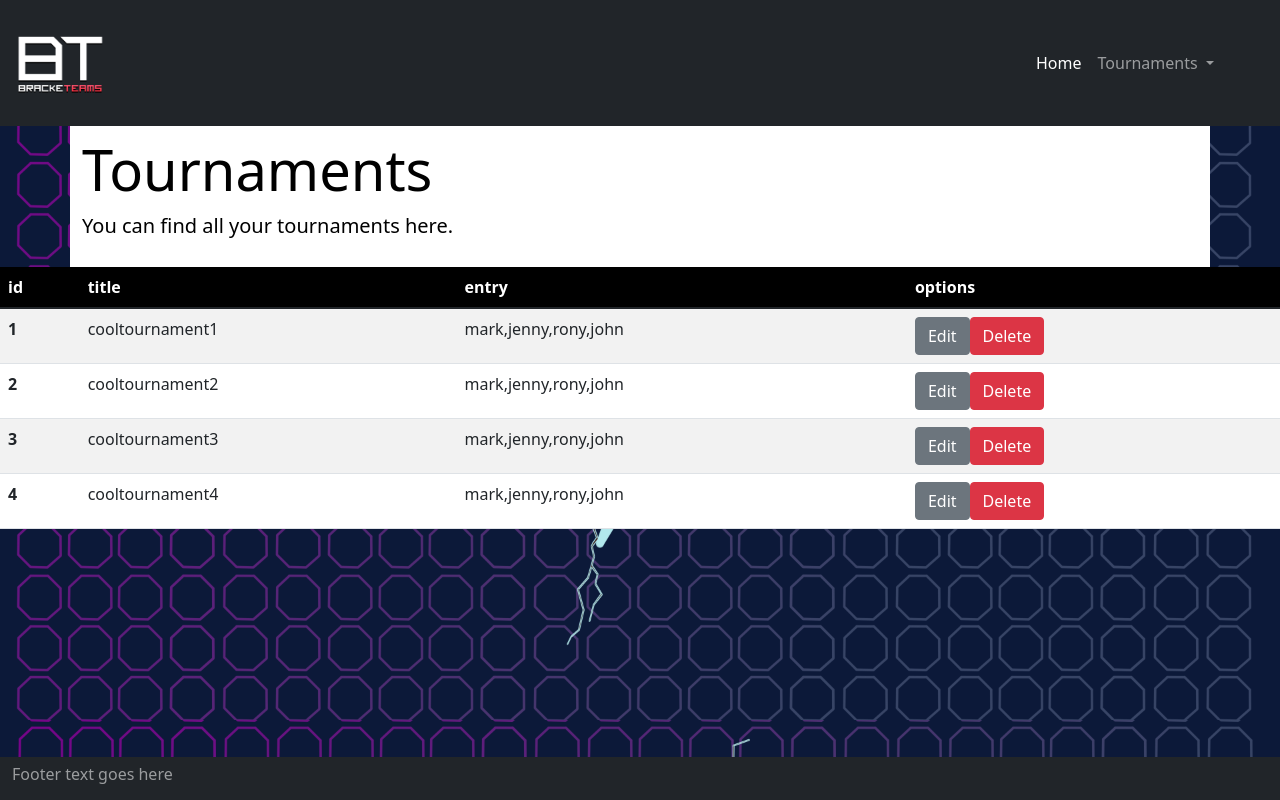
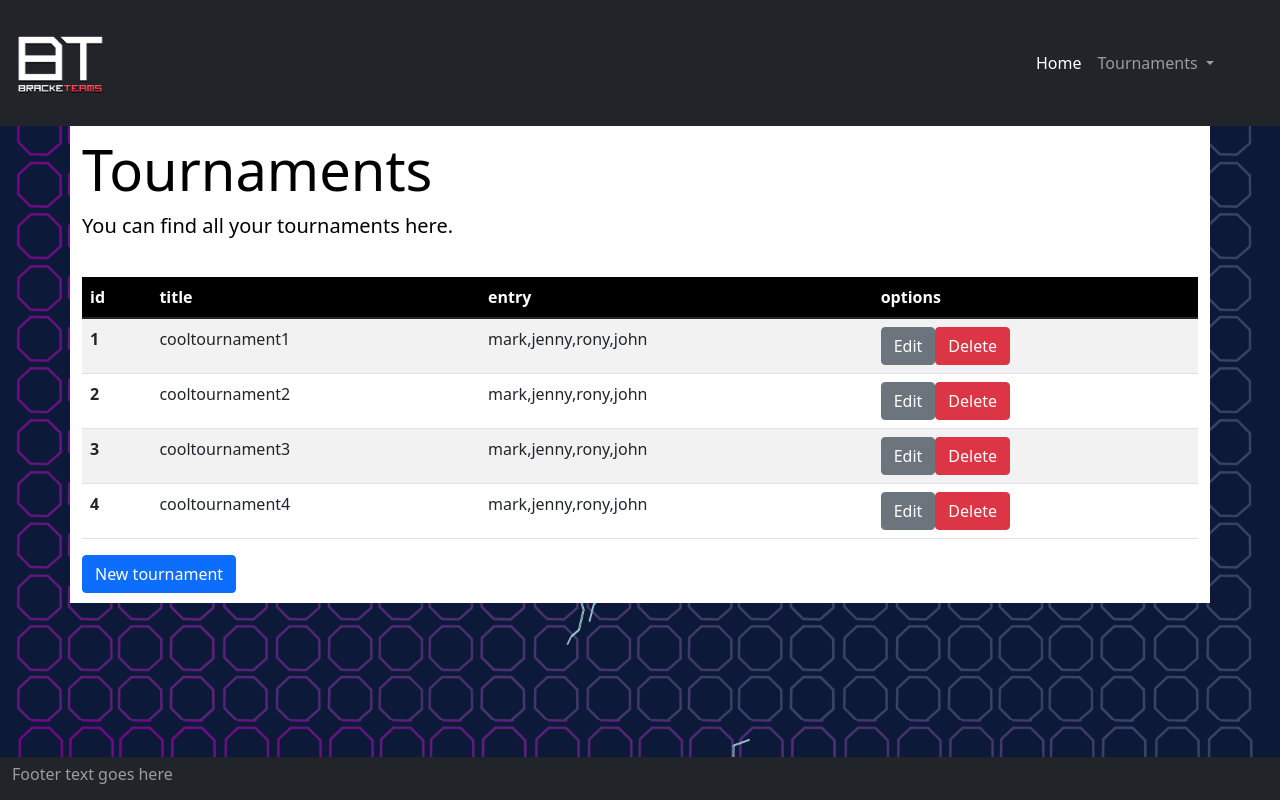
Before and after one commit to Bracketeams/tournament, an Angular app in the folder client/: page /tournaments in a window 1280 px wide. Built offline with nearby package versions, Linux system fonts and the light colour scheme.

Commit message:
Made the tournaments page prettier.

```diff
--- a/client/src/app/pages/tournaments/tournaments.component.html
+++ b/client/src/app/pages/tournaments/tournaments.component.html
@@ -1,2 +1,16 @@
-<app-base-page></app-base-page>
-<app-tournament></app-tournament>
+<div style="display: flex; flex-direction: column;">
+    <!-- Base page component -->
+    <app-base-page></app-base-page>
+
+    <!-- Actual page content -->
+    <div class="container custom-container" style="display: flex; flex-direction: column; background-color: rgb(255, 255, 255);">
+
+        <!-- List of tournaments -->
+        <app-tournament style="flex-grow: 1;"></app-tournament>
+
+        <!-- Option buttons -->
+        <div style="flex-grow: 1; display: flex; flex-direction: row; align-items: center;">
+            <button type="button" class="btn btn-primary">New tournament</button>
+        </div>
+    </div>
+</div>
```
